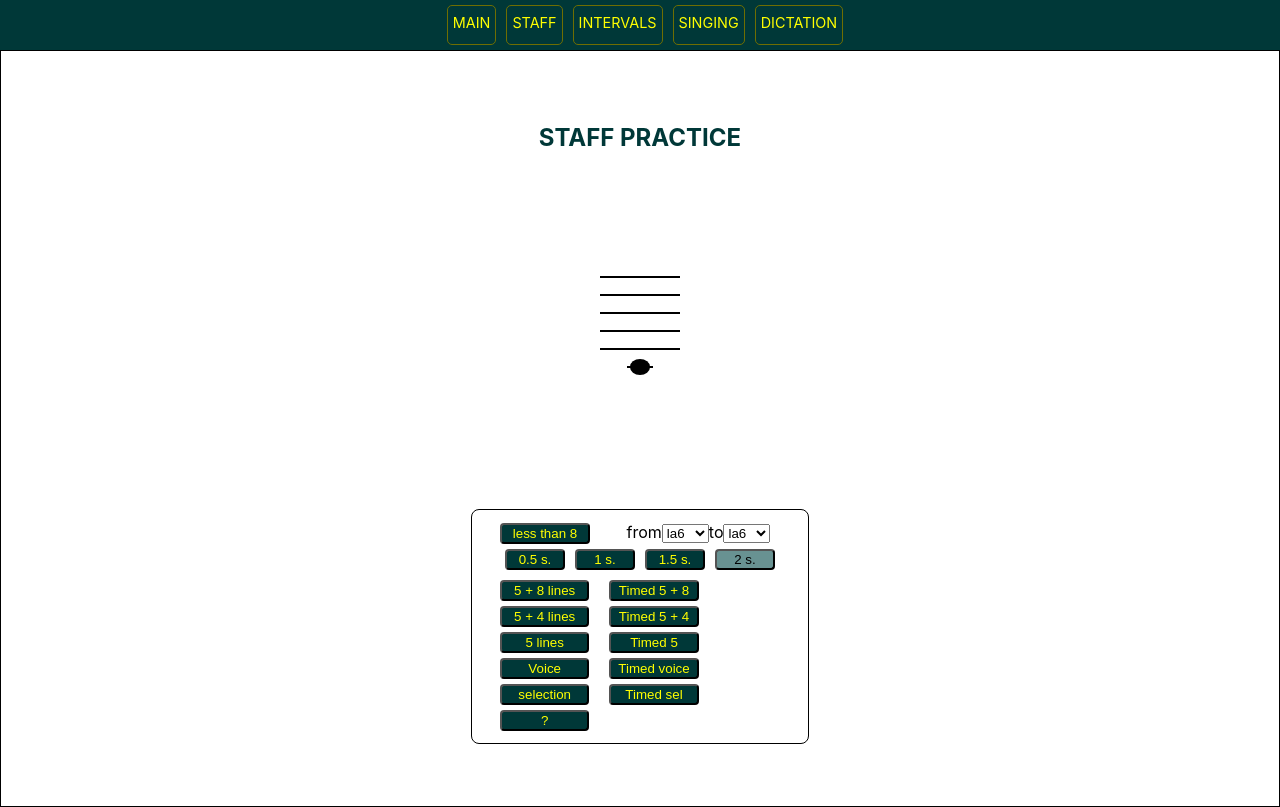
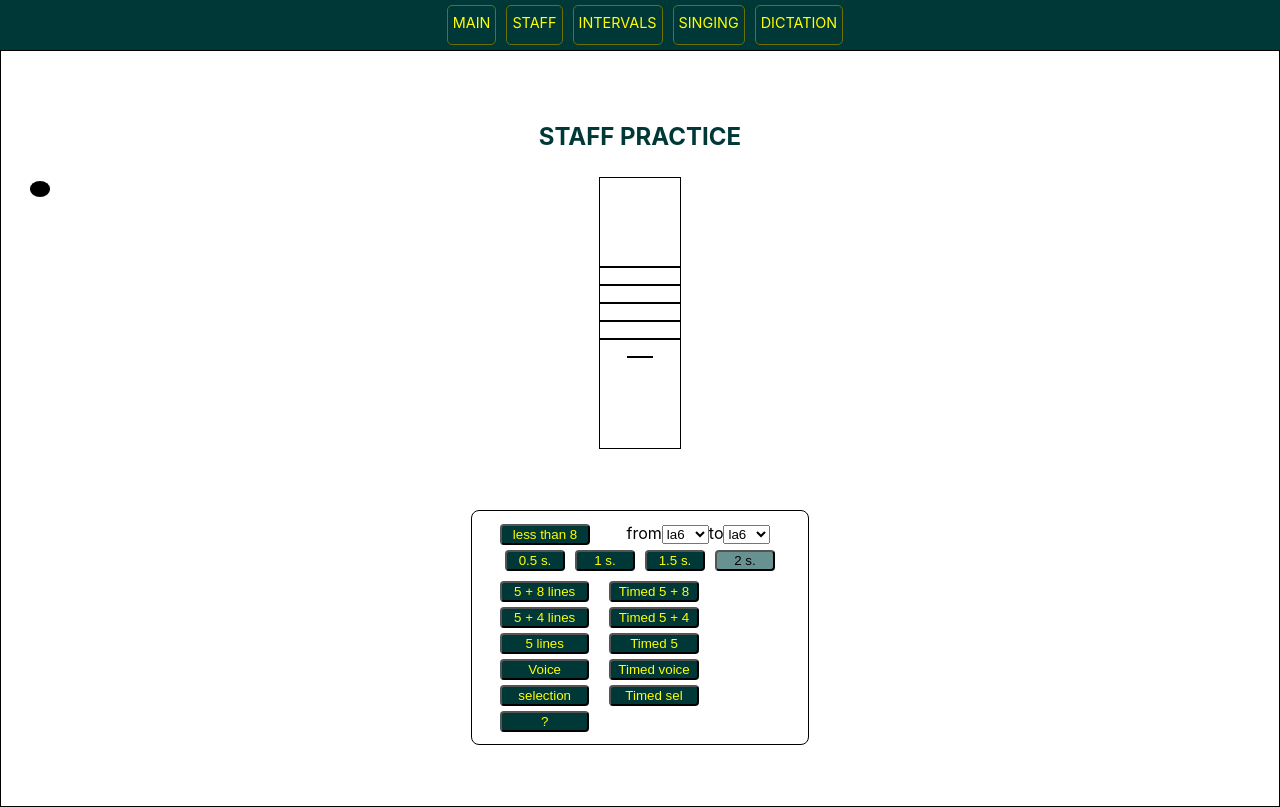
Before and after one commit to JosepConejero/music-training, a React (Create React App) app: page /staff-practice in a window 1280 px wide. Built offline with nearby package versions, Linux system fonts and the light colour scheme; the HTML template or start-up script is replaced by a standard one.

Commit message:
Modified Staff, staffStyles

```diff
--- a/src/staffComponents/Staff.jsx
+++ b/src/staffComponents/Staff.jsx
@@ -6,7 +6,7 @@ import "./staffStyles.css";
 export const Staff = ({ activeNote }) => {
   return (
     <>
-      <div className="general">
+      {/* <div className="general"> */}
       <div className="caja">
         {["sol6", "mi6", "do6", "la5", "fa5", "re5", "si4", "sol4", "mi4", "do4", "la3", "fa3", "re3"].map((note) => (
           <StaffLine key={uniqueKey()} staffNoteLine={note} activeNote={activeNote} />
@@ -14,7 +14,7 @@ export const Staff = ({ activeNote }) => {
       </div>
 
       <div className="nota" style={{ position: "absolute", top: distancia[activeNote] }}></div>
-      </div>
+      {/* </div> */}
     </>
   );
 };
--- a/src/staffComponents/staffStyles.css
+++ b/src/staffComponents/staffStyles.css
@@ -1,14 +1,28 @@
-.general {
+:root {
+  --alto: 270px;
+  --ancho: 80px;
+/*   --posicion-nota: 2; */
+}
+
+/* .general {
     position: relative;
     height: 270px;
     width: 80px;
-  }
+    } */
 
-  .caja {
-    position: absolute;
+    .caja {
+    border: 0.1em solid black;
+    /* position: absolute; */
+ /*    position: relative;
     height: 270px;
     width: 80px;
-    top: 10px;
+    top: 10px; */
+
+    height: var(--alto);
+    width: var(--ancho);
+    border: 0.1em solid black;
+    position: relative;
+    /* margin: 1em; */
   }
 
   .fa5, .re5, .si4, .sol4, .mi4 {
```
Lines whose indentation alone changed are shown as unchanged.
